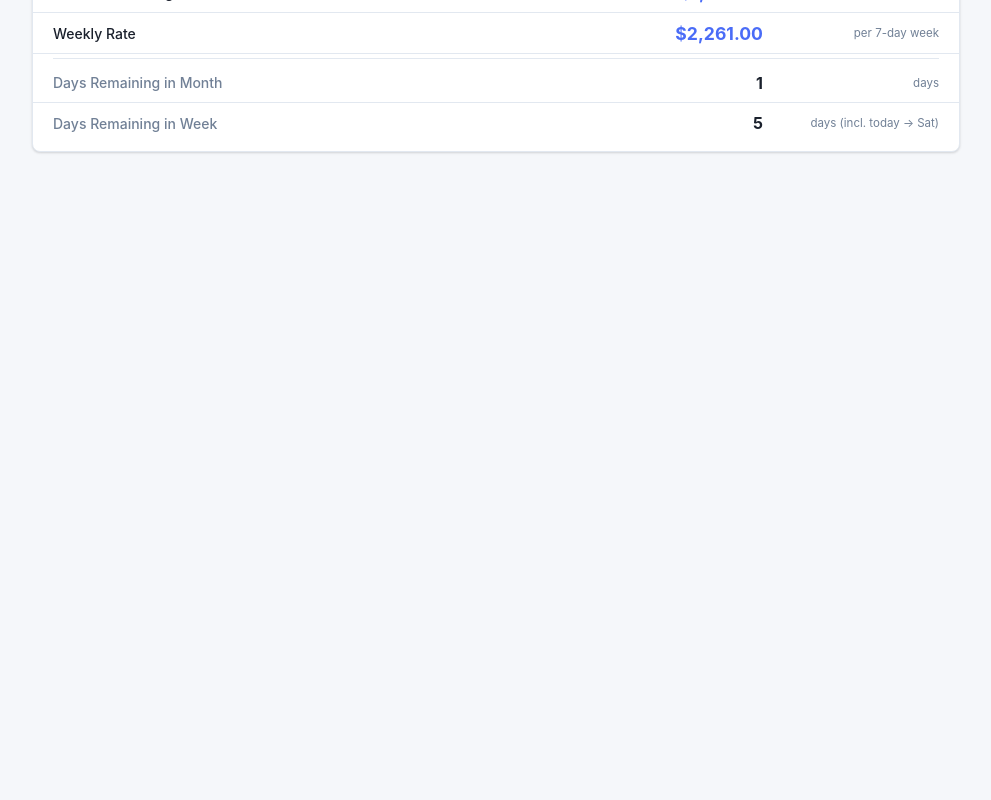
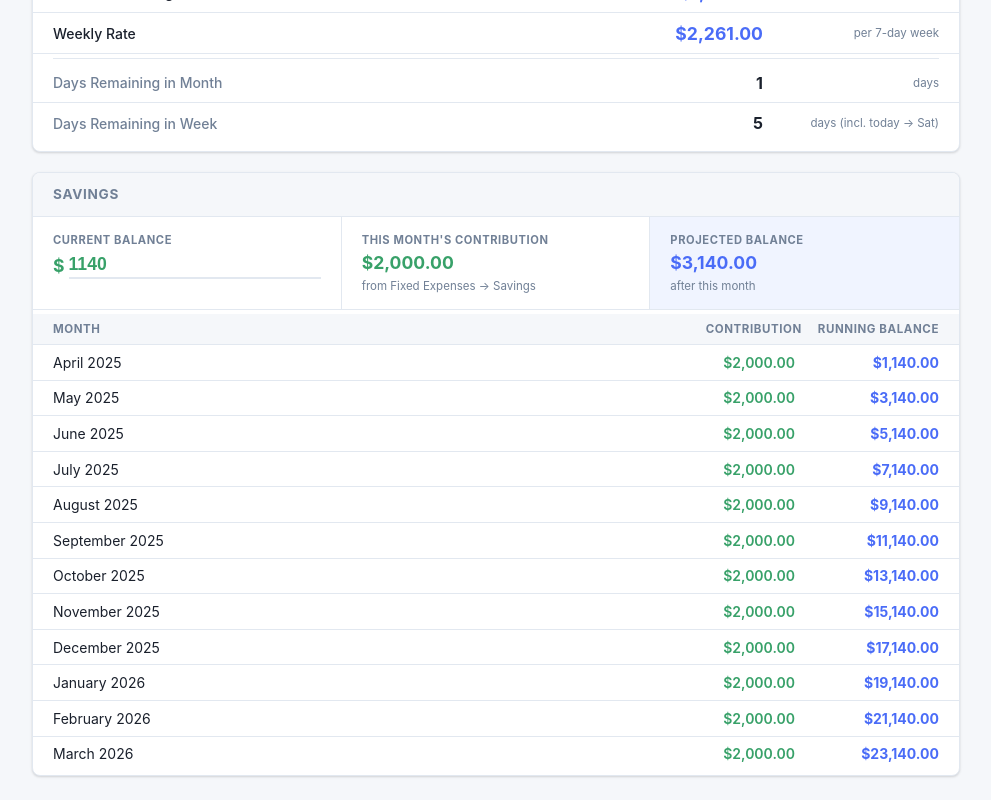
Before and after one commit to merski007/budget-tracker, a React (Vite) app: page / in a window 1280 px wide. Shown: the part 1074-1874 px from the top of the page, without its empty margins (144-1135 px from the left). Before the commit the page ends 1250 px from the top, so only its background shows below. Built offline with nearby package versions, Linux system fonts and the light colour scheme.

Commit message:
feat: Phase 3 - savings balance, monthly contribution, and 12-month history

```diff
--- a/src/App.css
+++ b/src/App.css
@@ -326,3 +326,126 @@
   background: var(--color-border);
   margin: 0.25rem 1.25rem;
 }
+
+/* ─── Savings Panel ─────────────────────────────────────── */
+.savings-panel { width: 100%; }
+
+.savings-top {
+  display: grid;
+  grid-template-columns: 1fr 1fr 1fr;
+  gap: 0;
+  border-bottom: 1px solid var(--color-border);
+}
+
+.savings-stat {
+  padding: 1rem 1.25rem;
+  border-right: 1px solid var(--color-border);
+  display: flex;
+  flex-direction: column;
+  gap: 0.35rem;
+}
+
+.savings-stat:last-child { border-right: none; }
+
+.savings-stat.highlight { background: #f0f4ff; }
+
+.savings-stat-label {
+  font-size: 0.7rem;
+  font-weight: 700;
+  text-transform: uppercase;
+  letter-spacing: 0.05em;
+  color: var(--color-muted);
+}
+
+.savings-balance-row {
+  display: flex;
+  align-items: center;
+  gap: 0.25rem;
+}
+
+.savings-prefix {
+  font-size: 1.1rem;
+  font-weight: 700;
+  color: var(--color-income);
+}
+
+.savings-balance-input {
+  width: 100%;
+  font-size: 1.1rem;
+  font-weight: 700;
+  color: var(--color-income);
+  border: none;
+  border-bottom: 2px solid var(--color-border);
+  background: transparent;
+  padding: 0.1rem 0;
+}
+
+.savings-balance-input:focus {
+  outline: none;
+  border-bottom-color: var(--color-primary);
+}
+
+.savings-big-value {
+  font-size: 1.1rem;
+  font-weight: 700;
+  color: var(--color-income);
+}
+
+.savings-big-value.projected { color: var(--color-primary); }
+
+.savings-hint {
+  font-size: 0.72rem;
+  color: var(--color-muted);
+}
+
+/* History table */
+.savings-history {
+  padding: 0.25rem 0;
+}
+
+.savings-history-header {
+  display: grid;
+  grid-template-columns: 1fr auto auto;
+  gap: 1rem;
+  padding: 0.5rem 1.25rem;
+  font-size: 0.72rem;
+  font-weight: 700;
+  text-transform: uppercase;
+  letter-spacing: 0.05em;
+  color: var(--color-muted);
+  background: var(--color-bg);
+  border-bottom: 1px solid var(--color-border);
+}
+
+.savings-history-header span:not(:first-child) { text-align: right; }
+
+.savings-history-row {
+  display: grid;
+  grid-template-columns: 1fr auto auto;
+  gap: 1rem;
+  padding: 0.55rem 1.25rem;
+  border-bottom: 1px solid var(--color-border);
+  font-size: 0.875rem;
+  align-items: center;
+}
+
+.savings-history-row:last-child { border-bottom: none; }
+
+.amt-contrib {
+  text-align: right;
+  min-width: 7rem;
+  color: var(--color-income);
+  font-weight: 600;
+}
+
+.amt-balance {
+  text-align: right;
+  min-width: 8rem;
+  font-weight: 700;
+  color: var(--color-primary);
+}
+
+@media (max-width: 640px) {
+  .savings-top { grid-template-columns: 1fr; }
+  .savings-stat { border-right: none; border-bottom: 1px solid var(--color-border); }
+}
--- a/src/App.jsx
+++ b/src/App.jsx
@@ -5,7 +5,11 @@ import IncomePanel from './components/IncomePanel'
 import FixedExpensesPanel from './components/FixedExpensesPanel'
 import CreditCardsPanel from './components/CreditCardsPanel'
 import DerivedCalcsPanel from './components/DerivedCalcsPanel'
-import { loadMonthData, saveMonthData, getMonthIncome, getDateStats, getDerivedCalcs } from './utils/budgetUtils'
+import SavingsPanel from './components/SavingsPanel'
+import {
+  loadMonthData, saveMonthData, getMonthIncome, getDateStats, getDerivedCalcs,
+  loadSavingsBalance, saveSavingsBalance, buildSavingsHistory,
+} from './utils/budgetUtils'
 import './App.css'
 
 function App() {
@@ -15,6 +19,7 @@ function App() {
   const [monthData, setMonthData] = useState(() =>
     loadMonthData(today.getFullYear(), today.getMonth() + 1)
   )
+  const [savingsBalance, setSavingsBalance] = useState(() => loadSavingsBalance())
 
   // Load saved data when month/year changes
   useEffect(() => {
@@ -25,6 +30,11 @@ function App() {
   useEffect(() => {
     saveMonthData(year, month, monthData)
   }, [year, month, monthData])
+
+  function updateSavingsBalance(val) {
+    setSavingsBalance(val)
+    saveSavingsBalance(val)
+  }
 
   function prevMonth() {
     if (month === 1) { setYear(y => y - 1); setMonth(12) }
@@ -69,6 +79,12 @@ function App() {
   const dateStats    = getDateStats(year, month)
   const derivedCalcs = getDerivedCalcs(remaining, dateStats)
 
+  const thisMonthContribution = parseFloat(
+    monthData.fixedExpenses.find(e => e.id === 'savings')?.amount
+  ) || 0
+  // History: 11 past months + current = 12 rows; balance shown is BEFORE current month
+  const savingsHistory = buildSavingsHistory(year, month, 12, savingsBalance - thisMonthContribution)
+
   return (
     <div className="app">
       <header className="app-header">
@@ -96,6 +112,12 @@ function App() {
           total={ccTotal}
         />
         <DerivedCalcsPanel calcs={derivedCalcs} isCurrentMonth={dateStats.isCurrentMonth} />
+        <SavingsPanel
+          savingsBalance={savingsBalance}
+          onBalanceChange={updateSavingsBalance}
+          thisMonthContribution={thisMonthContribution}
+          history={savingsHistory}
+        />
       </div>
     </div>
   )
--- /dev/null
+++ b/src/components/SavingsPanel.jsx
@@ -0,0 +1,55 @@
+import { formatCurrency } from '../utils/budgetUtils'
+
+function SavingsPanel({ savingsBalance, onBalanceChange, thisMonthContribution, history }) {
+  const projected = savingsBalance + thisMonthContribution
+
+  return (
+    <section className="panel savings-panel">
+      <h2 className="panel-title">Savings</h2>
+
+      <div className="savings-top">
+        <div className="savings-stat">
+          <span className="savings-stat-label">Current Balance</span>
+          <div className="savings-balance-row">
+            <span className="savings-prefix">$</span>
+            <input
+              type="number"
+              className="savings-balance-input"
+              value={savingsBalance}
+              min="0"
+              step="0.01"
+              onChange={e => onBalanceChange(parseFloat(e.target.value) || 0)}
+            />
+          </div>
+        </div>
+        <div className="savings-stat">
+          <span className="savings-stat-label">This Month's Contribution</span>
+          <span className="savings-big-value">{formatCurrency(thisMonthContribution)}</span>
+          <span className="savings-hint">from Fixed Expenses → Savings</span>
+        </div>
+        <div className="savings-stat highlight">
+          <span className="savings-stat-label">Projected Balance</span>
+          <span className="savings-big-value projected">{formatCurrency(projected)}</span>
+          <span className="savings-hint">after this month</span>
+        </div>
+      </div>
+
+      <div className="savings-history">
+        <div className="savings-history-header">
+          <span>Month</span>
+          <span>Contribution</span>
+          <span>Running Balance</span>
+        </div>
+        {history.map(row => (
+          <div className="savings-history-row" key={`${row.year}-${row.month}`}>
+            <span>{row.label}</span>
+            <span className="amt-contrib">{formatCurrency(row.contribution)}</span>
+            <span className="amt-balance">{formatCurrency(row.runningBalance)}</span>
+          </div>
+        ))}
+      </div>
+    </section>
+  )
+}
+
+export default SavingsPanel
--- a/src/utils/budgetUtils.js
+++ b/src/utils/budgetUtils.js
@@ -73,6 +73,56 @@ export function saveMonthData(year, month, data) {
   localStorage.setItem(getStorageKey(year, month), JSON.stringify(data))
 }
 
+// ─── Savings ─────────────────────────────────────────────────────────────────
+
+const SAVINGS_KEY = 'budget-savings-balance'
+
+export function loadSavingsBalance() {
+  const v = localStorage.getItem(SAVINGS_KEY)
+  return v !== null ? parseFloat(v) : 1140   // default to the known starting balance
+}
+
+export function saveSavingsBalance(amount) {
+  localStorage.setItem(SAVINGS_KEY, String(amount))
+}
+
+/**
+ * Build a month-over-month savings history for the last `numMonths` months
+ * (ending at the given year/month), using stored monthly data.
+ * Each entry shows the planned contribution and a running balance calculated
+ * forward from `startingBalance` at the oldest loaded month.
+ *
+ * @param {number} year
+ * @param {number} month  - 1-indexed, the "current" (newest) month to include
+ * @param {number} numMonths
+ * @param {number} startingBalance  - balance BEFORE the oldest month in the range
+ */
+export function buildSavingsHistory(year, month, numMonths, startingBalance) {
+  // Build an ordered list of {year, month} going back numMonths
+  const months = []
+  let y = year, m = month
+  for (let i = 0; i < numMonths; i++) {
+    months.unshift({ year: y, month: m })
+    m--
+    if (m === 0) { m = 12; y-- }
+  }
+
+  let running = startingBalance
+  return months.map(({ year: y, month: m }) => {
+    const data = loadMonthData(y, m)
+    const savingsLine = data.fixedExpenses.find(e => e.id === 'savings')
+    const contribution = savingsLine ? parseFloat(savingsLine.amount) || 0 : 0
+    running += contribution
+    return {
+      year: y,
+      month: m,
+      label: `${MONTH_NAMES[m - 1]} ${y}`,
+      contribution,
+      runningBalance: running,
+    }
+  })
+}
+
 export function formatCurrency(amount) {
   return new Intl.NumberFormat('en-US', { style: 'currency', currency: 'USD' }).format(amount)
 }
```
